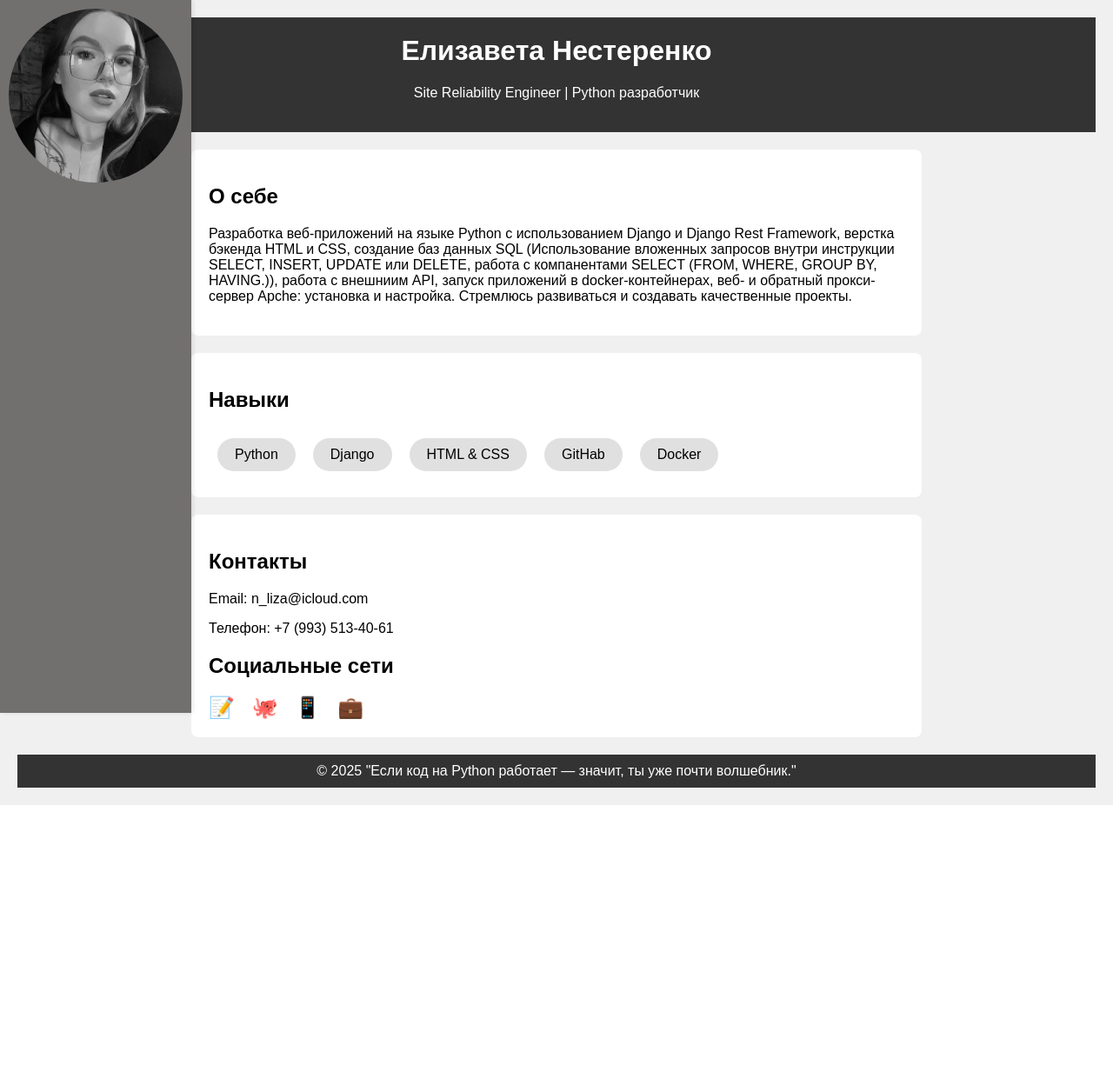
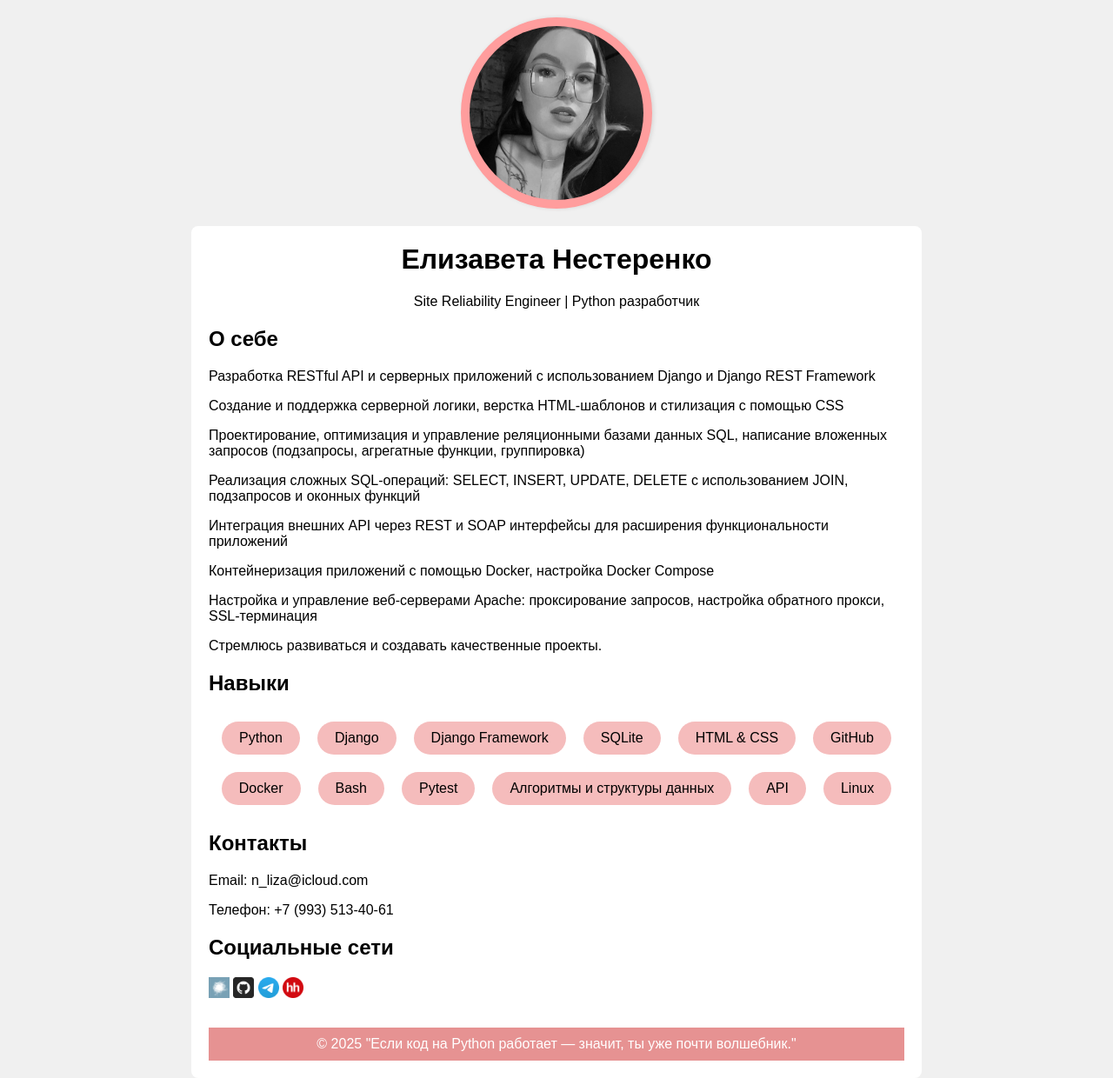
Before and after one commit to podlizka-2/interview, a Django app: page / in a window 1280 px wide. Shown: the whole page at 87% size. Before the commit the page ends 926 px from the top, so only its background shows below. Run offline with Django 5.2, Linux system fonts and the light colour scheme.

Commit message:
container

```diff
--- a/myportfolio/main/templates/index.html
+++ b/myportfolio/main/templates/index.html
@@ -10,121 +10,87 @@
         margin: 0;
         padding: 0;
     }
+
     /* Контейнер для всей страницы */
     .container {
         display: flex;
+        flex-direction: column; /* делаем колонку */
+        align-items: center; /* центрируем по горизонтали */
         min-height: 100vh;
     }
 
-        /* Для фото сбоку */
+    /* Блок слева - фото (по центру) */
     .profile-photo {
-            position: fixed; /* фиксированное позиционирование */
-            top: 0;          /* у самого верха */
-            left: 0;         /* слева (или right: 0; для справа) */
-            width: 200px;    /* ширина блока с фото */
-            height: 100%;    /* высота на всю высоту окна */
-            background-color: #726f6f; /* фон под фото, по желанию */
+        width: 200px; /* ширина блока с фото */
+        padding: 10px;
+        background-color: #ff9d9d; /* фон под фото */
         display: flex;
-            align-items: start; /* выравнивание по верху внутри блока */
+        align-items: start;
         justify-content: center;
-            padding: 10px;
-            box-shadow: 2px 0 5px rgba(0,0,0,0.1); /* тень для отделения от контента */
-            z-index: 1000;   /* чтобы было поверх остального контента */
+        margin-top: 20px; /* отступ сверху */
+        box-shadow: 2px 0 5px rgba(0,0,0,0.1);
+        border-radius: 50%; /* делаем фото круглым при необходимости */
     }
 
-        /* Фото внутри блока */
     .profile-photo img {
         max-width: 100%;
         height: auto;
-            border-radius: 50%; /* по желанию — круглая форма */
+        border-radius: 50%; /* круглая форма */
     }
 
-        /* Фото */
-        .profile-photo img {
-            max-width: 100%;
-            height: auto;
-            border-radius: 50%; /* круглая форма, по желанию */
-        }
-
-        /* Основной контент */
-        .content {
-            flex: 1; /* занимает остальную часть */
+    /* Основной контент по центру */
+    .main-content {
+        max-width: 800px;
+        width: 90%;
         padding: 20px;
-        }
-        /* Контейнер для контактов и соцсетей */
-        .contacts-socials {
-            display: flex; /* расположение рядом */
-            gap: 40px;     /* расстояние между блоками */
-        }
-
-        /* Стиль блока контактов */
-        .contacts {
-            flex: 1; /* занимает доступное пространство */
-        }
-
-        /* Стиль блока соцсетей */
-        .socials {
-            flex: 1; /* занимает доступное пространство */
-        }
-
-        /* Ссылки соцсетей - стиль */
-        .socials a {
-            display: inline-block;
-            margin-right: 15px;
-            text-decoration: none;
-            color: #333;
-            font-size: 24px; /* размер иконок или текста */
-        }
-
-        /* Можно добавить hover эффект */
-        .socials a:hover {
-            color: #126fda;
+        background-color: white;
+        border-radius: 8px;
+        margin-top: 20px; /* отступ сверху */
     }
 
     header {
-            background-color: #333;
-            color: white;
-            padding: 20px;
         text-align: center;
     }
+
     section {
-            max-width: 800px;
-            margin: 20px auto;
-            background-color: white;
-            padding: 20px;
-            border-radius: 8px;
+        margin-top: 20px;
     }
+
     h1 {
-            margin-top: 0;
+        margin-top : 0 ;
     }
+
     .skills {
-            display: flex;
-            flex-wrap: wrap;
+         display : flex ;
+         flex-wrap : wrap ;
+         justify-content: center; /* центрируем навыки */
      }
      .skill {
-            background-color: #e0e0e0;
-            margin: 10px;
-            padding: 10px 20px;
-            border-radius: 20px;
+         background-color : #f5bcbc ;
+         margin : 10px ;
+         padding : 10px 20px ;
+         border-radius : 20px ;
      }
+
      footer {
-            text-align: center;
-            padding: 10px;
-            background-color: #333;
-            color: white;
+         text-align : center ;
+         padding :10px ;
+         background-color : #e69292 ;
+         color : white ;
+         margin-top: 30px; /* отступ сверху для футера */
      }
 </style>
 </head>
 <body>
 <div class="container">
-        <!-- Блок с фото -->
+
+    <!-- Фото по центру -->
     <div class="profile-photo">
-            <!-- Замените src на путь к вашей фотографии -->
       <img src="/static/images/your_photo.jpg" alt="Мое фото" />
     </div>
 
     <!-- Основной контент -->
-        <div class="content">
+    <div class="main-content">
 <header>
 <h1>Елизавета Нестеренко</h1>
 <p>Site Reliability Engineer | Python разработчик </p>
@@ -132,15 +98,20 @@
 
 <section>
 <h2>О себе</h2>
-    <p>
-    Разработка веб-приложений на языке Python с использованием Django и Django Rest Framework,
-    верстка бэкенда HTML и CSS, создание баз данных SQL (Использование вложенных запросов
-    внутри инструкции SELECT, INSERT, UPDATE или DELETE,
-    работа с компанентами SELECT (FROM, WHERE, GROUP BY, HAVING.)),
-    работа с внешниим API, запуск приложений в docker-контейнерах,
-    веб- и обратный прокси-сервер Apche: установка и настройка.
-    Стремлюсь развиваться и создавать качественные проекты.
-    </p>
+<p>Разработка RESTful API и серверных приложений с использованием Django и Django REST Framework</p>
+
+<p>Создание и поддержка серверной логики, верстка HTML-шаблонов и стилизация с помощью CSS</p>
+
+<p>Проектирование, оптимизация и управление реляционными базами данных SQL, написание вложенных запросов (подзапросы, агрегатные функции, группировка)</p>
+
+<p>Реализация сложных SQL-операций: SELECT, INSERT, UPDATE, DELETE с использованием JOIN, подзапросов и оконных функций</p>
+
+<p>Интеграция внешних API через REST и SOAP интерфейсы для расширения функциональности приложений</p>
+
+<p>Контейнеризация приложений с помощью Docker, настройка Docker Compose </p>
+
+<p>Настройка и управление веб-серверами Apache: проксирование запросов, настройка обратного прокси, SSL-терминация</p>
+<p>Стремлюсь развиваться и создавать качественные проекты.</p>
 </section>
 
 <section>
@@ -148,38 +119,38 @@
 <div class="skills">
 <div class="skill">Python</div>
 <div class="skill">Django</div>
+<div class="skill">Django Framework</div>
+<div class="skill">SQLite</div>
 <div class="skill">HTML & CSS</div>
-        <div class="skill">GitHab</div>
+<div class="skill">GitHub</div>
 <div class="skill">Docker</div>
+<div class="skill">Bash</div>
+<div class="skill">Pytest</div>
+<div class="skill">Алгоритмы и структуры данных</div>
+<div class="skill">API</div>
+<div class="skill">Linux</div>
 </div>
 </section>
 
 <section>
-    <div class="contacts-socials"></div>
 <h2>Контакты</h2>
 <p>Email: n_liza@icloud.com</p>
 <p>Телефон: +7 (993) 513-40-61</p>
+
 <!-- Социальные сети -->
+<h2>Социальные сети</h2>
 <div class="socials">
-        <h2>Социальные сети</h2>
+<a href="https://career.habr.com/lizokpython" target="_blank" title="Хабр"><img src="static/images/habr.jpg" width="24" height="24"></a>
+<a href="https://github.com/podlizka-2" target="_blank" title="Гитхаб"><img src="static/images/github.png" width="24" height="24"></a>
+<a href="https://t.me/lizkaee" target="_blank" title="Телеграм"><img src="static/images/Telegram.webp" width="24" height="24"></a>
+<a href="https://ekaterinburg.hh.ru/resume/253a6627ff0ed1da900039ed1f566378394638" target="_blank" title="HH.ru"><img src="static/images/HeadHunter.png" width="24" height="24"></a>
+</div>
 
-        <!-- Ссылки на соцсети -->
-        <a href="https://habr.com/ru/users/yourusername/" target="_blank" title="Хабр">📝</a>
-        <a href="https://github.com/yourusername" target="_blank" title="Гитхаб">🐙</a>
-        <a href="https://t.me/yourusername" target="_blank" title="Телеграм">📱</a>
-        <a href="https://hh.ru/resume/yourresumeid" target="_blank" title="HH.ru">💼</a>
-
-        <!-- Можно заменить эмодзи на иконки или изображения -->
-
-    </div>
 </section>
 
+<footer>&copy; 2025 "Если код на Python работает — значит, ты уже почти волшебник."</footer>
 
-<footer>
-    &copy; 2025 "Если код на Python работает — значит, ты уже почти волшебник."
-
-</footer>
-</div> <!-- конец content -->
+   </div> <!-- конец main-content -->
 </div> <!-- конец container -->
 </body>
 </html>
```
Also changed, not shown: myportfolio/main/static/images/HeadHunter.png (added), myportfolio/main/static/images/Telegram.webp (added), myportfolio/main/static/images/github.png (added), myportfolio/main/static/images/habr.jpg (added), myportfolio/main/static/images/resume.jpg (added). Lines whose indentation alone changed are shown as unchanged.
